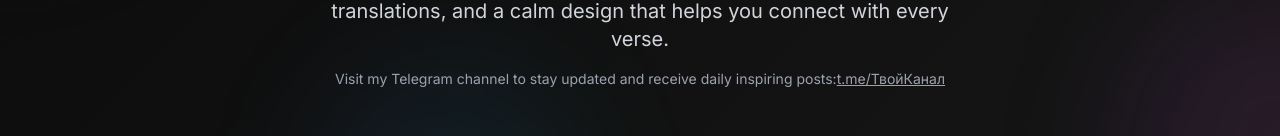
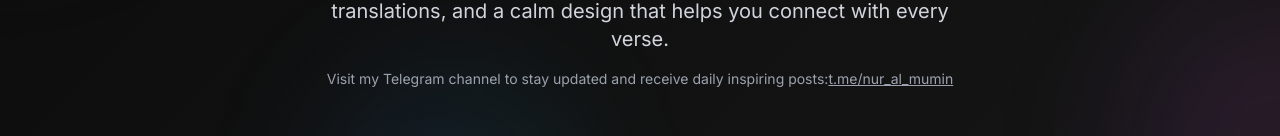
Before and after one commit to abubakrmuminov/alquran2, a React (Vite) app: page / in a window 1280 px wide. Shown: the part 271-407 px from the top of the page. Built offline with nearby package versions, Linux system fonts and the light colour scheme; no server answers.

Commit message:
updated link to channel

```diff
--- a/src/components/Dashboard.tsx
+++ b/src/components/Dashboard.tsx
@@ -51,7 +51,7 @@ export const Dashboard: React.FC<DashboardProps> = ({ onNavigateToSurah, setting
   <br />
   <span className="block mt-4 text-sm text-gray-400">
     Visit my Telegram channel to stay updated and receive daily inspiring posts:
-    <a href="https://t.me/ТвойКанал" target="_blank" className="underline hover:text-white">t.me/ТвойКанал</a>
+    <a href="https://t.me/ТвойКанал" target="_blank" className="underline hover:text-white">t.me/nur_al_mumin</a>
   </span>
 </motion.p>
 
```
